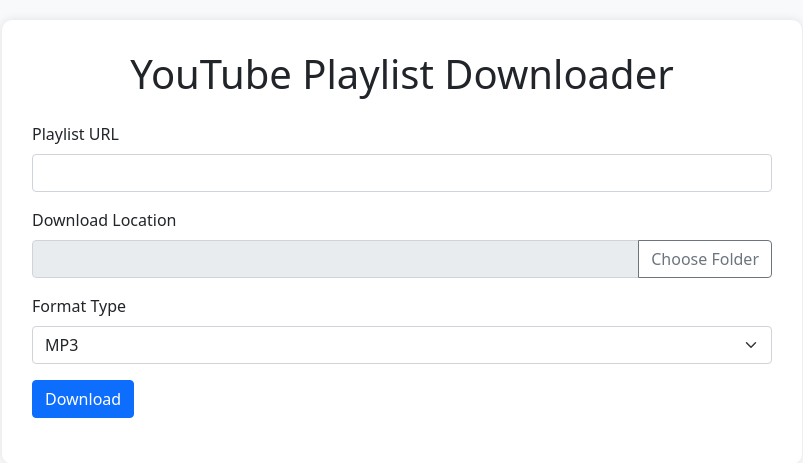
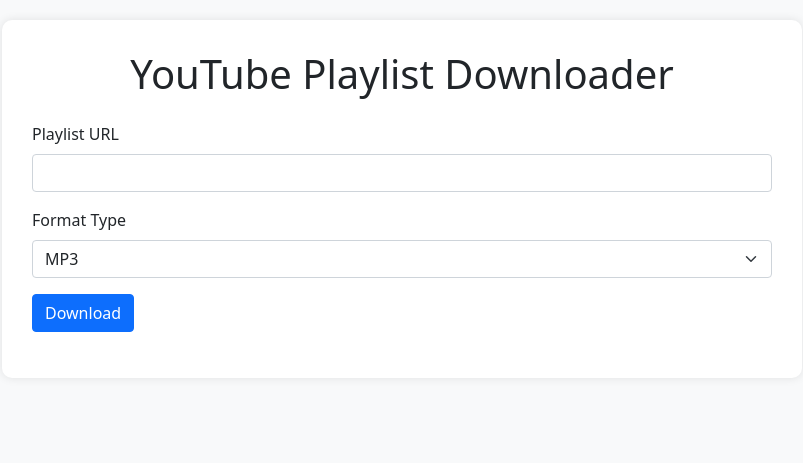
Before and after one commit to ajulkjose246/YoutubePlaylistDownloader, a Flask app: template templates/index.html in a window 1280 px wide. Shown: the top 463 px of the page, without its empty margins (238-1041 px from the left). Run offline with Flask 3, Linux system fonts and the light colour scheme; the template is opened without the code that fills it, so the values that code supplies are empty.

Commit message:
updated code

```diff
--- a/app.py
+++ b/app.py
@@ -1,14 +1,21 @@
-from flask import Flask, render_template, request, jsonify, Response
+from flask import Flask, render_template, request, jsonify, Response, send_file
 from ypld import download_playlist
 import threading
 import os
 import queue
 import json
+import tempfile
+import shutil
+import zipfile
+from werkzeug.utils import secure_filename
 
 app = Flask(__name__)
 
 # Global progress tracking
 progress_queues = {}
+
+# Store temporary download directories
+temp_downloads = {}
 
 @app.route('/download-progress')
 def download_progress():
@@ -29,27 +36,31 @@
 
     return Response(generate(), mimetype='text/event-stream')
 
-@app.route('/download', methods=['POST'])
+@app.route('/')
+def index():
+    return render_template('index.html')
+
+@app.route('/start-download', methods=['POST'])
 def start_download():
     try:
         data = request.json
         playlist_url = data.get('playlist_url')
         format_type = data.get('format_type')
         resolution = data.get('resolution')
-        download_location = data.get('download_location')
 
         if not playlist_url:
             return jsonify({'error': 'Playlist URL is required'}), 400
 
-        if not download_location:
-            return jsonify({'error': 'Download location is required'}), 400
+        # Create a temporary directory for this download
+        temp_dir = tempfile.mkdtemp()
+        temp_downloads[playlist_url] = temp_dir
 
         # Create a new queue for this download
         progress_queues[playlist_url] = queue.Queue()
 
         thread = threading.Thread(
             target=download_playlist,
-            args=(playlist_url, resolution, format_type, download_location, progress_queues[playlist_url])
+            args=(playlist_url, resolution, format_type, temp_dir, progress_queues[playlist_url])
         )
         thread.daemon = True
         thread.start()
@@ -57,6 +68,41 @@
         return jsonify({'message': 'Download started successfully'})
     except Exception as e:
         return jsonify({'error': str(e)}), 500
+
+@app.route('/download-file')
+def download_file():
+    try:
+        playlist_url = request.args.get('playlist_url')
+        if not playlist_url or playlist_url not in temp_downloads:
+            return jsonify({'error': 'Invalid download request'}), 400
+
+        temp_dir = temp_downloads[playlist_url]
+
+        # Create a zip file of the downloaded content
+        zip_path = os.path.join(tempfile.gettempdir(), 'playlist_download.zip')
+        with zipfile.ZipFile(zip_path, 'w', zipfile.ZIP_DEFLATED) as zipf:
+            for root, _, files in os.walk(temp_dir):
+                for file in files:
+                    file_path = os.path.join(root, file)
+                    arcname = os.path.relpath(file_path, temp_dir)
+                    zipf.write(file_path, arcname)
+
+        # Clean up the temporary directory
+        shutil.rmtree(temp_dir)
+        del temp_downloads[playlist_url]
+
+        return send_file(
+            zip_path,
+            as_attachment=True,
+            download_name='playlist_download.zip',
+            mimetype='application/zip'
+        )
+    except Exception as e:
+        return jsonify({'error': str(e)}), 500
+    finally:
+        # Clean up the zip file
+        if 'zip_path' in locals() and os.path.exists(zip_path):
+            os.remove(zip_path)
 
 # Error handlers
 @app.errorhandler(404)
--- a/templates/index.html
+++ b/templates/index.html
@@ -26,13 +26,6 @@
             <div class="mb-3">
                 <label for="playlist_url" class="form-label">Playlist URL</label>
                 <input type="url" class="form-control" id="playlist_url" required>
-            </div>
-            <div class="mb-3">
-                <label for="download_location" class="form-label">Download Location</label>
-                <div class="input-group">
-                    <input type="text" class="form-control" id="download_location" readonly>
-                    <button class="btn btn-outline-secondary" type="button" id="selectFolder">Choose Folder</button>
-                </div>
             </div>
             <div class="mb-3">
                 <label for="format_type" class="form-label">Format Type</label>
@@ -65,13 +58,6 @@
     </div>
 
     <script>
-        const formatSelect = document.getElementById('format_type');
-        const resolutionDiv = document.getElementById('resolutionDiv');
-
-        formatSelect.addEventListener('change', function() {
-            resolutionDiv.style.display = this.value === 'mp4' ? 'block' : 'none';
-        });
-
         document.getElementById('downloadForm').addEventListener('submit', async function(e) {
             e.preventDefault();
 
@@ -83,16 +69,16 @@
             status.innerHTML = '<div class="alert alert-info">Download started...</div>';
             progressContainer.style.display = 'block';
 
+            try {
                 const formData = {
                     playlist_url: document.getElementById('playlist_url').value,
                     format_type: document.getElementById('format_type').value,
-                download_location: document.getElementById('download_location').value,
                     resolution: document.getElementById('format_type').value === 'mp4'
                         ? document.getElementById('resolution').value
                         : null
                 };
 
-            try {
+                // Set up SSE for progress updates
                 const eventSource = new EventSource(`/download-progress?playlist_url=${encodeURIComponent(formData.playlist_url)}`);
 
                 eventSource.onmessage = function(event) {
@@ -100,9 +86,15 @@
                     progressBar.style.width = `${data.progress}%`;
                     progressBar.textContent = `${data.progress}%`;
                     currentFile.textContent = data.current_file;
+
+                    if (data.completed) {
+                        eventSource.close();
+                        // Trigger download of the zip file
+                        window.location.href = `/download-file?playlist_url=${encodeURIComponent(formData.playlist_url)}`;
+                    }
                 };
 
-                const response = await fetch('/download', {
+                const response = await fetch('/start-download', {
                     method: 'POST',
                     headers: {
                         'Content-Type': 'application/json',
@@ -112,26 +104,14 @@
 
                 const data = await response.json();
 
-                if (response.ok) {
-                    status.innerHTML = '<div class="alert alert-success">Download completed successfully!</div>';
-                    eventSource.close();
-                } else {
+                if (!response.ok) {
                     status.innerHTML = `<div class="alert alert-danger">Error: ${data.error}</div>`;
                     eventSource.close();
                 }
             } catch (error) {
-                status.innerHTML = '<div class="alert alert-danger">An error occurred while starting the download.</div>';
+                console.error('Error:', error);
+                status.innerHTML = `<div class="alert alert-danger">Error: ${error.message}</div>`;
                 progressContainer.style.display = 'none';
-            }
-        });
-
-        document.getElementById('selectFolder').addEventListener('click', async function() {
-            try {
-                const dirHandle = await window.showDirectoryPicker();
-                document.getElementById('download_location').value = dirHandle.name;
-                window.downloadDirHandle = dirHandle;
-            } catch (err) {
-                console.error('Error selecting folder:', err);
             }
         });
     </script>
```
Also changed, not shown: ypld.py (+4 -14 lines). Lines whose indentation alone changed are shown as unchanged.
